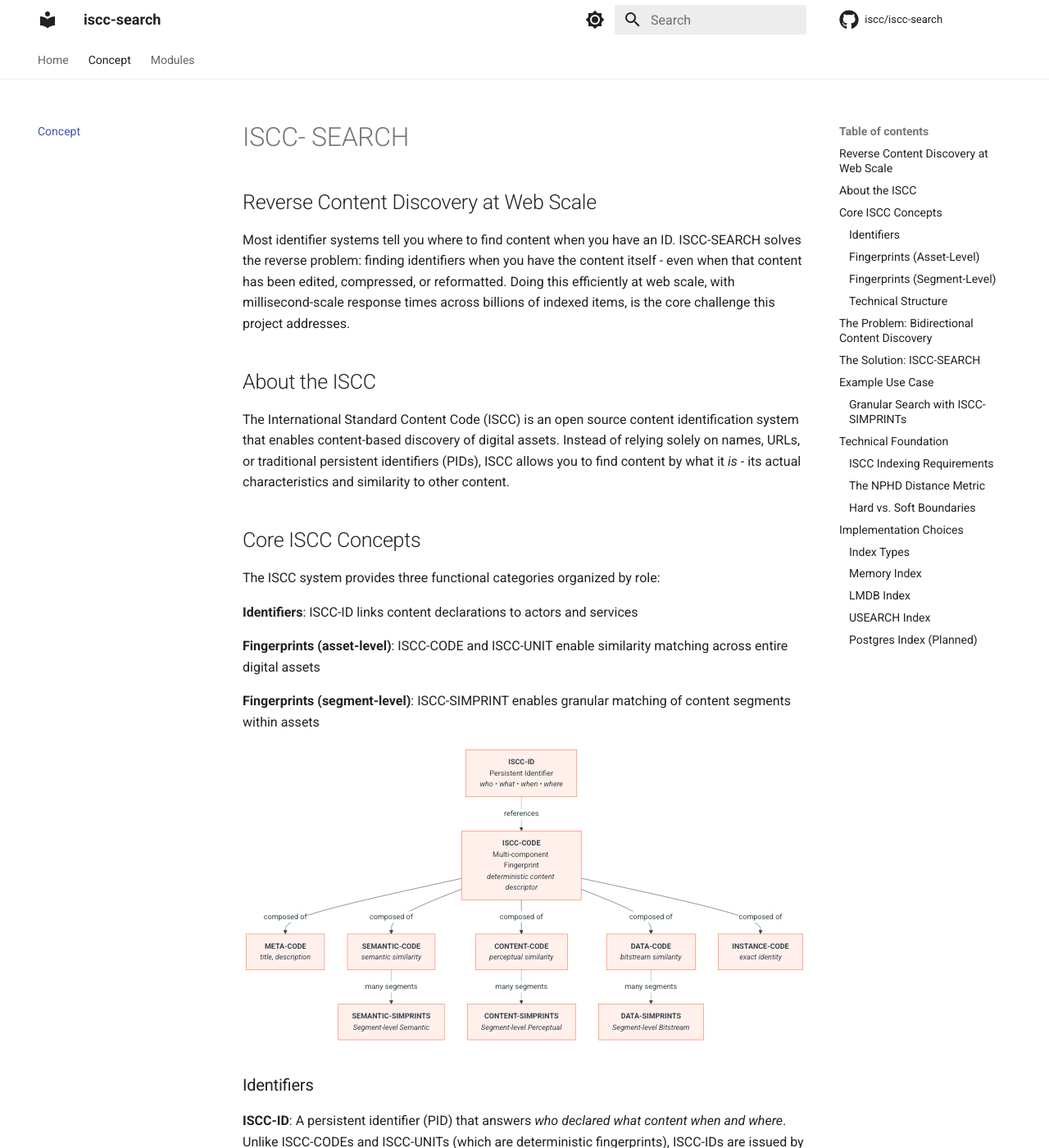
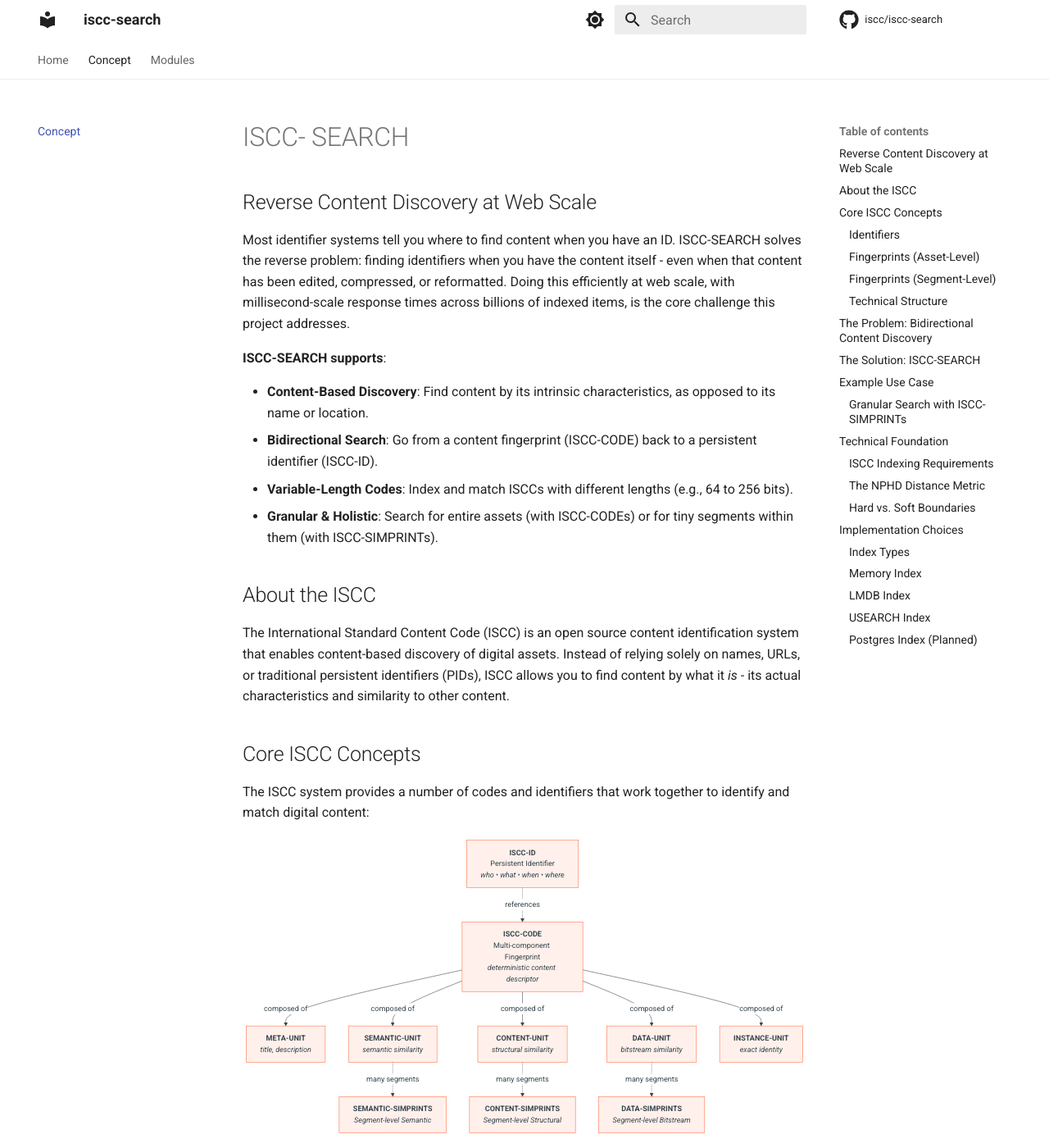
Before and after one commit to iscc/iscc-search, an MkDocs documentation site: the page built from docs/concept.md, in a window 1280 px wide and 1400 px high. Shown: the whole window at 82% size. Built offline with MkDocs 1.6.1 and Material for MkDocs 9.7.7, drawn with Linux system fonts in a browser that asks for light colours; comment, search, counter and statistics services are not loaded.

Commit message:
docs(concept): add key capabilities section and refine terminology
Add "ISCC-SEARCH supports" section highlighting core capabilities:
- Content-Based Discovery
- Bidirectional Search
- Variable-Length Codes
- Granular & Holistic search

Terminology refinements in Mermaid diagram:
- Use "META-UNIT", "SEMANTIC-UNIT", etc. (not -CODE) for clarity
- Change "perceptual" to "structural" for CONTENT-UNIT consistency
- Update CONTENT-SIMPRINTS label to match

Simplify Core ISCC Concepts introduction to focus on the system overview
rather than functional categorization (which was redundant with the
capabilities list).

````diff
--- a/docs/concept.md
+++ b/docs/concept.md
@@ -6,6 +6,15 @@ Most identifier systems tell you where to find content when you have an ID. ISCC
 problem: finding identifiers when you have the content itself - even when that content has been edited,
 compressed, or reformatted. Doing this efficiently at web scale, with millisecond-scale response times across
 billions of indexed items, is the core challenge this project addresses.
+
+**ISCC-SEARCH supports**:
+
+- **Content-Based Discovery**: Find content by its intrinsic characteristics, as opposed to its name or
+    location.
+- **Bidirectional Search**: Go from a content fingerprint (ISCC-CODE) back to a persistent identifier (ISCC-ID).
+- **Variable-Length Codes**: Index and match ISCCs with different lengths (e.g., 64 to 256 bits).
+- **Granular & Holistic**: Search for entire assets (with ISCC-CODEs) or for tiny segments within them (with
+    ISCC-SIMPRINTs).
 
 ## About the ISCC
 
@@ -16,13 +25,8 @@ to other content.
 
 ## Core ISCC Concepts
 
-The ISCC system provides three functional categories organized by role:
-
-**Identifiers**: ISCC-ID links content declarations to actors and services
-
-**Fingerprints (asset-level)**: ISCC-CODE and ISCC-UNIT enable similarity matching across entire digital assets
-
-**Fingerprints (segment-level)**: ISCC-SIMPRINT enables granular matching of content segments within assets
+The ISCC system provides a number of codes and identifiers that work together to identify and match digital
+content:
 
 ```mermaid
 graph TB
````
Also changed, not shown: other parts of docs/concept.md (+6 -6 lines).
